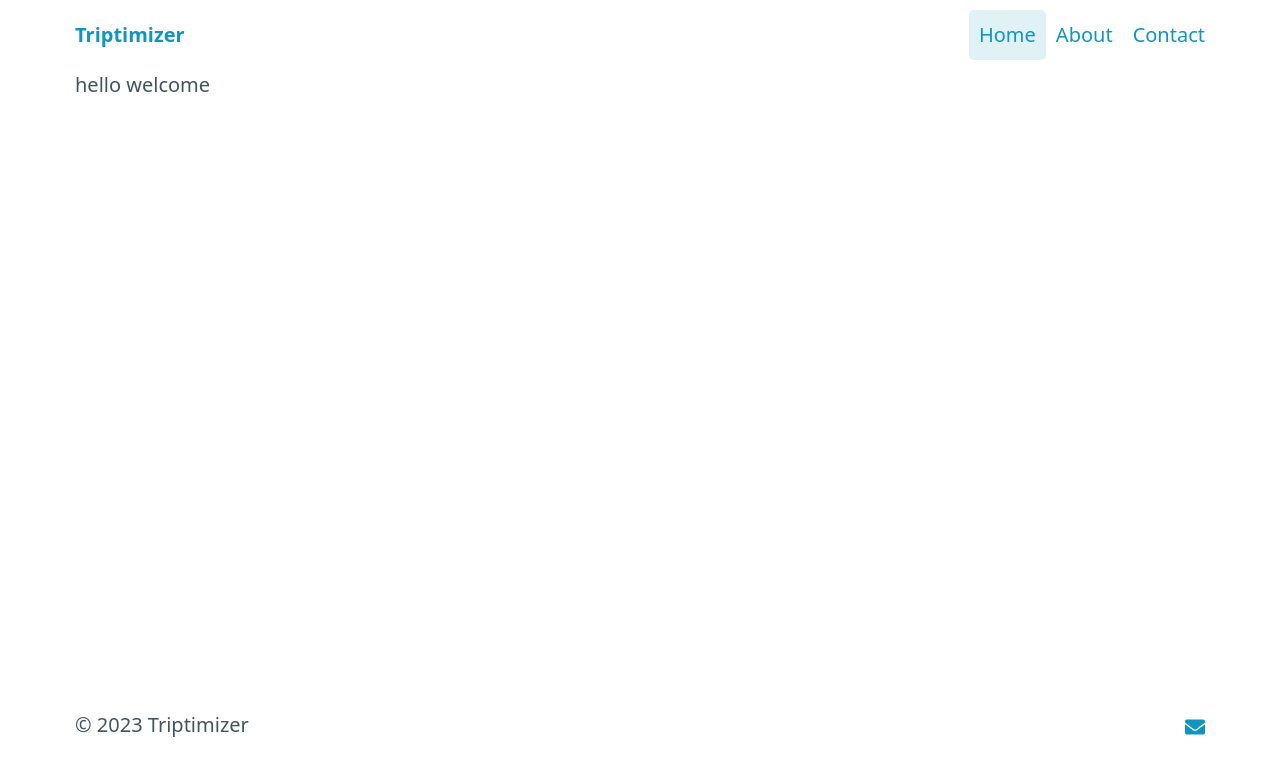
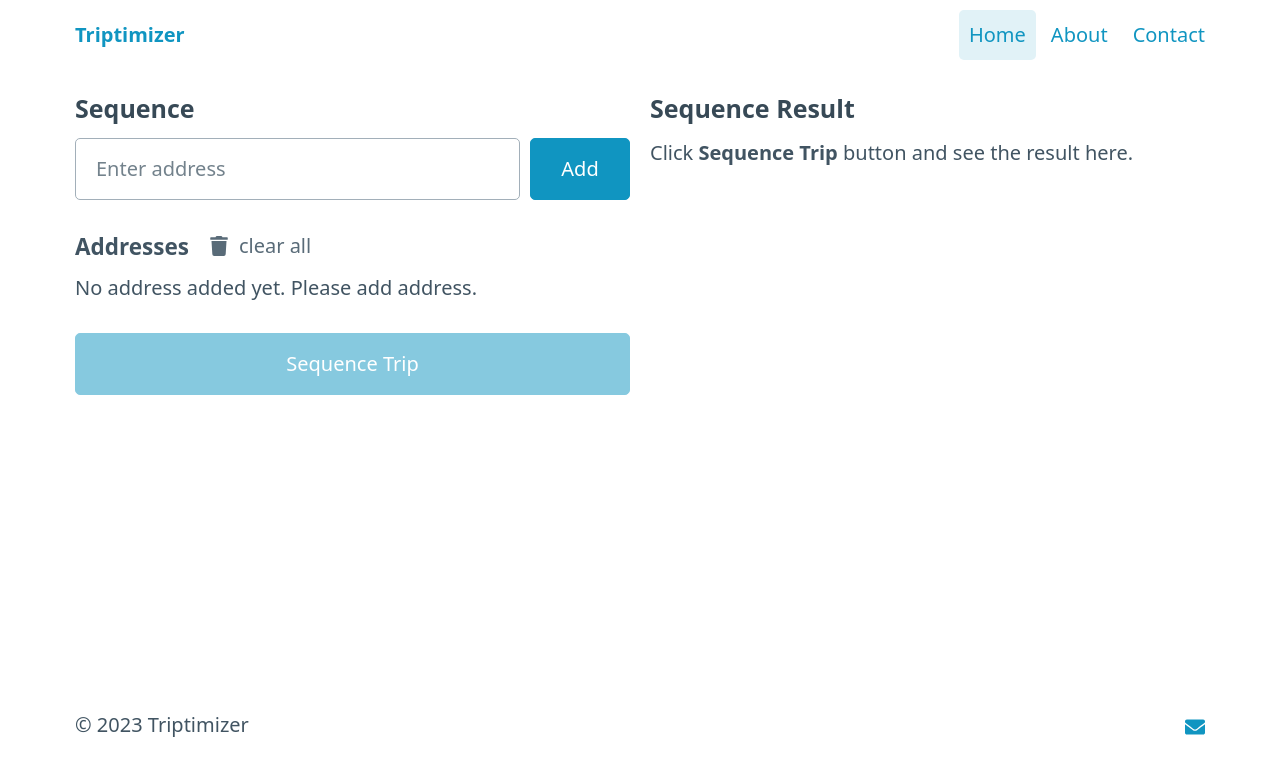
Before and after one commit to tunjioye/triptimizer, a Next.js app: page / in a window 1280 px wide. Shown: the top 776 px of the page. Built offline with nearby package versions, Linux system fonts and the light colour scheme.

Commit message:
SETUP : SequenceTrip component

```diff
--- a/components/Header.tsx
+++ b/components/Header.tsx
@@ -12,6 +12,7 @@ function Header() {
 
   return (
     <header className="container">
+      <title>Triptimizer</title>
       <nav>
         <ul>
           <li>
--- /dev/null
+++ b/components/SequenceTrip.tsx
@@ -0,0 +1,104 @@
+import React from 'react'
+import styles from '../src/style/SequenceTrip.module.scss'
+import clsx from 'clsx'
+import { FaMinusCircle, FaTrash } from 'react-icons/fa'
+
+const MAX_NUMBER_OF_ADDRESSES = 10
+
+function SequenceTrip() {
+  const [addresses, setAddresses] = React.useState<string[]>([])
+  const addAddress = (e: React.FormEvent<HTMLFormElement>) => {
+    e.preventDefault()
+    if (addresses.length >= MAX_NUMBER_OF_ADDRESSES) {
+      window.alert('You can add a maximum of 10 addresses.')
+      return
+    }
+    setAddresses([...addresses, address])
+    setAddress('')
+  }
+  const removeAddress = (index: number) => () => {
+    setAddresses(addresses.filter((_, i) => i !== index))
+  }
+  const clearAddresses = () => () => {
+    setAddresses([])
+  }
+
+  const [address, setAddress] = React.useState<string>('')
+  const handleInputChange = (e: React.ChangeEvent<HTMLInputElement>) => {
+    setAddress(e.target.value)
+  }
+
+  const disableForm = addresses.length >= MAX_NUMBER_OF_ADDRESSES
+  const disableSequenceTripButton = addresses.length < 2
+
+  return (
+    <div className={clsx('grid', styles.sequenceTrip)}>
+      {/* sequence trip form */}
+      <div>
+        <h4 className={styles.heading}>Sequence</h4>
+        {/* address form */}
+        <form onSubmit={addAddress} className={styles.sequenceTripForm}>
+          <input
+            type="text"
+            placeholder="Enter address"
+            required
+            value={address}
+            onChange={handleInputChange}
+            disabled={disableForm}
+          />
+          <button type="submit" className={styles.addButton} disabled={disableForm}>
+            Add
+          </button>
+        </form>
+
+        {/* list of addresses */}
+        <div className={styles.addressesContainer}>
+          <div className={styles.addressesHeadingContainer}>
+            <h5 className={styles.addressesHeading}>Addresses</h5>
+            <button
+              type="button"
+              className={clsx(styles.clearButton, 'secondary')}
+              onClick={clearAddresses()}
+            >
+              <FaTrash />
+              <span>clear all</span>
+            </button>
+          </div>
+          {addresses.length === 0 && <p>No address added yet. Please add address.</p>}
+          {addresses.length > 0 && (
+            <ol className={styles.addresses}>
+              {addresses.map((address, index) => (
+                <li key={index}>
+                  <span>{index + 1}.</span>
+                  <span>{address}</span>
+                  <button
+                    type="button"
+                    className={clsx(styles.removeButton, 'secondary')}
+                    onClick={removeAddress(index)}
+                  >
+                    <FaMinusCircle />
+                  </button>
+                </li>
+              ))}
+            </ol>
+          )}
+          {addresses.length === 1 && <p>Add at least 2 addresses to sequence trip</p>}
+        </div>
+
+        <button className={styles.sequenceTripButton} disabled={disableSequenceTripButton}>
+          Sequence Trip
+        </button>
+      </div>
+
+      {/* sequence trip result */}
+      <div>
+        <h4 className={styles.heading}>Sequence Result</h4>
+        <div>
+          <p>Click <b>Sequence Trip</b> button and see the result here.</p>
+        </div>
+      </div>
+    </div>
+  )
+}
+
+export default SequenceTrip
--- a/package.json
+++ b/package.json
@@ -22,6 +22,7 @@
     "react": "18.2.0",
     "react-dom": "18.2.0",
     "react-icons": "^4.7.1",
+    "sass": "^1.62.1",
     "simpler-state": "^1.2.1",
     "typescript": "4.9.4"
   }
--- a/src/pages/contact.tsx
+++ b/src/pages/contact.tsx
@@ -5,12 +5,12 @@ function contact() {
     <main className="container">
       <h2> Contact us</h2>
       <p>
-        Lorem ipsum dolor sit, amet consectetur adipisicing elit. Veritatis perferendis officia tempora cumque doloribus
-        voluptatem sit voluptatibus sequi perspiciatis doloremque.
+        Lorem ipsum dolor sit, amet consectetur adipisicing elit. Veritatis perferendis officia
+        tempora cumque doloribus voluptatem sit voluptatibus sequi perspiciatis doloremque.
       </p>
       <p>Veritatis blanditiis alias corporis ipsum placeat fugiat ab dolores vitae.</p>
 
-      <p>Thank for reading. </p>
+      <p>Thanks for reading. </p>
     </main>
   )
 }
--- a/src/pages/index.tsx
+++ b/src/pages/index.tsx
@@ -1,7 +1,9 @@
+import SequenceTrip from "components/SequenceTrip";
+
 export default function Home() {
   return (
     <main className="container">
-      hello welcome
+      <SequenceTrip />
     </main>
   )
 }
--- /dev/null
+++ b/src/style/SequenceTrip.module.scss
@@ -0,0 +1,89 @@
+.sequenceTrip {
+  flex: 1;
+  min-height: 55vh;
+  margin-top: auto;
+  margin-bottom: auto;
+  padding: 1rem 0;
+
+  .heading {
+    margin-bottom: 0.5rem;
+  }
+
+  .sequenceTripForm {
+    display: flex;
+    gap: 0.5rem;
+
+    input,
+    button {
+      margin-bottom: 0;
+    }
+  }
+
+  .addButton {
+    max-width: 100px;
+  }
+
+  .clearButton {
+    display: flex;
+    align-items: center;
+    gap: 0.5rem;
+    width: fit-content;
+    height: fit-content;
+    padding: 0;
+    margin: 0;
+    background-color: transparent;
+    border: none;
+    color: var(--secondary);
+
+    svg {
+      fill: var(--secondary);
+    }
+  }
+
+  .removeButton {
+    display: flex;
+    align-items: center;
+    width: fit-content;
+    height: fit-content;
+    padding: 0;
+    margin: 0;
+    background-color: transparent;
+    border: none;
+
+    svg {
+      fill: var(--secondary);
+    }
+  }
+
+  .addressesContainer {
+    display: flex;
+    flex-direction: column;
+    gap: 0.5rem;
+    flex: 1;
+
+    .addressesHeadingContainer {
+      display: flex;
+      align-items: center;
+      gap: 1rem;
+    }
+
+    .addressesHeading {
+      margin-bottom: 0;
+    }
+  }
+
+  .addresses {
+    padding: 0;
+
+    li {
+      display: flex;
+      gap: 0.5rem;
+      align-items: center;
+      margin-bottom: 0.5rem;
+    }
+  }
+
+  .sequenceTripButton {
+    margin-top: 0;
+  }
+}
--- a/src/style/style.css
+++ b/src/style/style.css
@@ -18,9 +18,14 @@ body > div:first-child {
 }
 main {
   flex: 1;
-  /* min-height: 100vh; */
 }
 
+
+header nav ul {
+  display: flex;
+  flex-direction: row;
+  gap: 0.25rem;
+}
 header nav ul li.active a {
   background-color: var(--primary-focus);
 }
```
Also changed, not shown: components/Card.tsx (deleted, +0 -52 lines), src/pages/about.tsx (+12 -15 lines), 2 other files (tests, documents, lock files or other folders).
